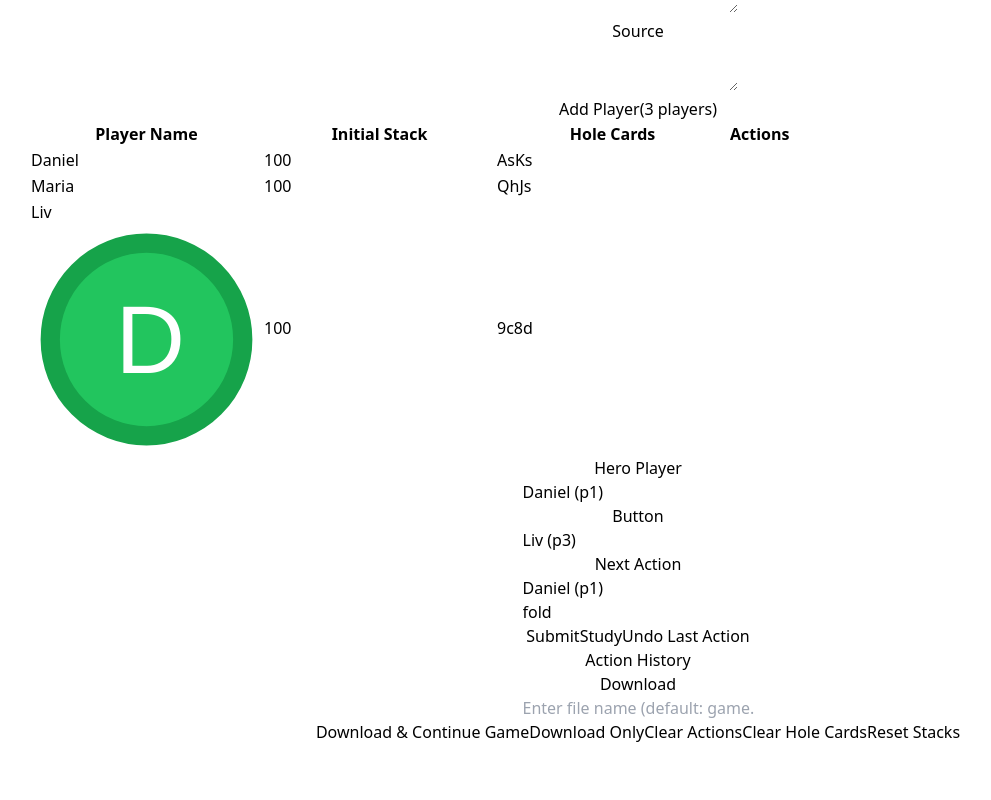
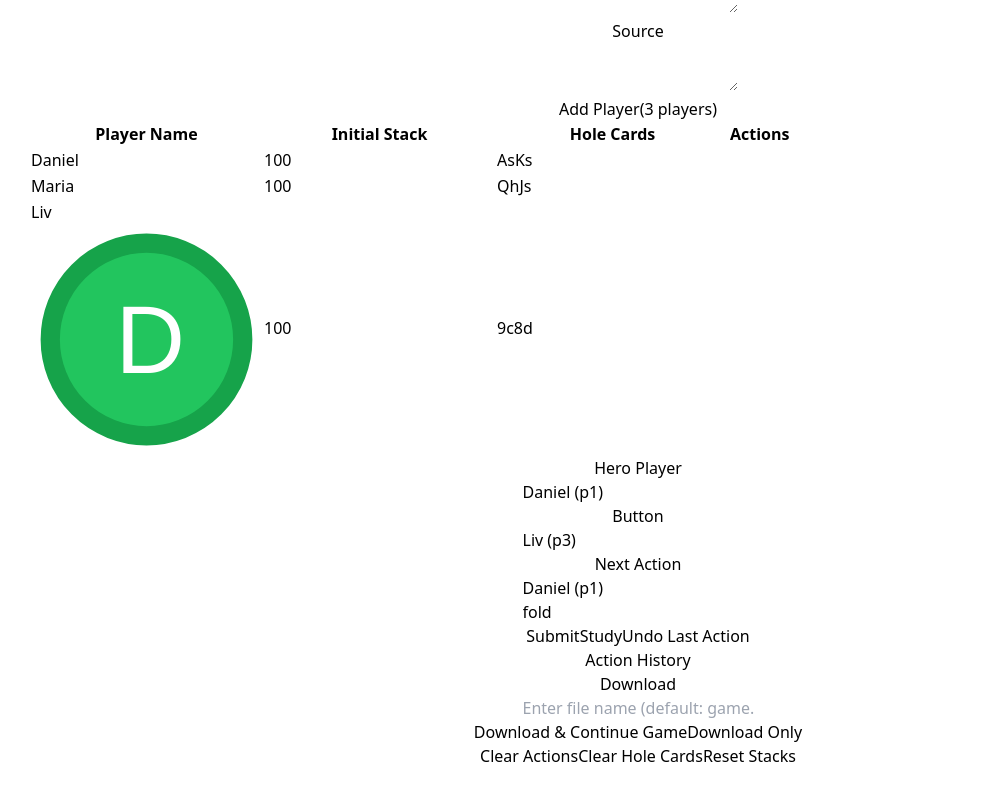
Before and after one commit to omarkohl/phh-recorder, a React (Vite) app: page / in a window 1280 px wide. Shown: the part 1577-2377 px from the top of the page, without its empty margins (2-993 px from the left). Before the commit the page ends 2353 px from the top, so only its background shows below. Built offline with nearby package versions, Linux system fonts and the light colour scheme.

Commit message:
feat: limit maximum width

```diff
--- a/src/App.tsx
+++ b/src/App.tsx
@@ -206,7 +206,7 @@ function App() {
             : undefined;
 
     return (
-        <div className="container mx-auto p-4">
+        <div className="container mx-auto p-4 max-w-2xl">
             <div className="mb-4">
                 <h1 className="text-2xl font-bold">Poker Hand Recorder</h1>
             </div>
@@ -523,9 +523,11 @@ function App() {
                 >
                     Download Only
                 </Button>
+            </div>
+            <div className="text-left">
                 <Button
                     className={clsx(
-                        "mt-4 ml-2 px-4 py-2 bg-red-500 text-white rounded-md hover:bg-red-600",
+                        "mt-4 px-4 py-2 bg-red-500 text-white rounded-md hover:bg-red-600",
                         "focus:outline-none data-[focus]:outline-1 data-[focus]:outline-indigo-500"
                     )}
                     onClick={() => {
```
